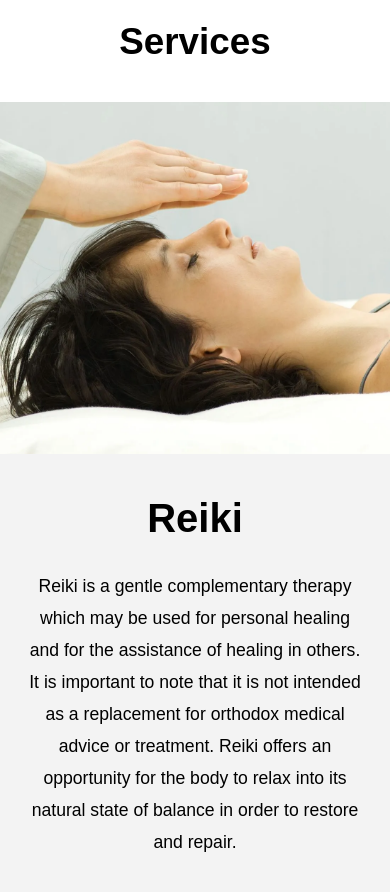
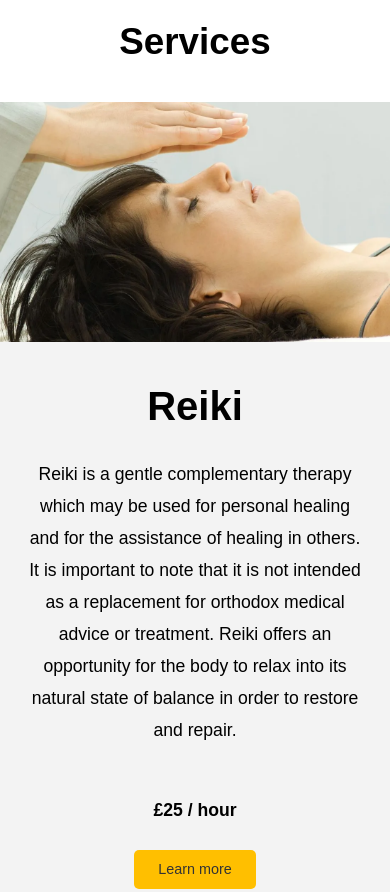
Before and after one commit to NickBlomberg/heartrei, a plain HTML site: page index.html in a window 390 px wide. Shown: the part 1673-2565 px from the top of the page. Drawn offline with Linux system fonts and the light colour scheme.

Commit message:
Reduce the size of service images on mobile

```diff
--- a/css/mobile.css
+++ b/css/mobile.css
@@ -50,6 +50,10 @@
         align-items: center;
     }
 
+    .service-image {
+        min-height: 15rem;
+    }
+
     .box {
         max-width: 100%;
         margin-bottom: 1.5rem;;
--- a/css/style.css
+++ b/css/style.css
@@ -148,7 +148,7 @@ nav ul li a:hover {
 
 .service-image {
     min-width: 100%;
-    height: 22rem;
+    min-height: 22rem;
 }
 
 .service-text {
```
